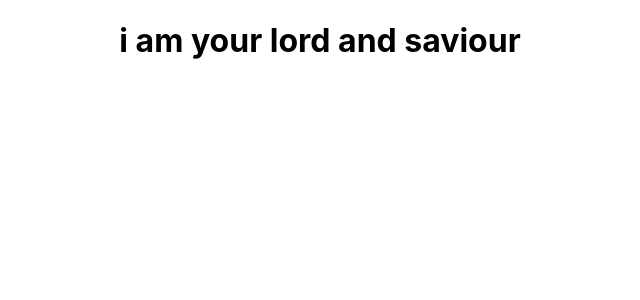
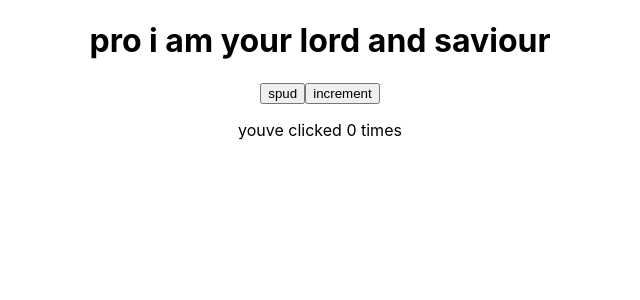
Before and after one commit to jatoad/react, a React (Create React App) app in the folder my-app/: page / in a window 1280 px wide. Shown: the top 300 px of the page, without its empty margins (320-960 px from the left). Built offline with nearby package versions, Linux system fonts and the light colour scheme.

Commit message:
first onClick functions

```diff
--- a/my-app/src/components/StatefulGreeting.js
+++ b/my-app/src/components/StatefulGreeting.js
@@ -1,8 +1,44 @@
 import React from "react";
 
 class StatefulGreeting extends React.Component {
+
+    constructor(props){
+        super(props);
+        this.state = {
+            intro : "pro ",
+            buttonText: "spud",
+            count: 0
+        };
+    }
+
+    handleClick() {
+        this.setState ({
+            intro: this.state.intro === "spoon" ? "pro" : "spoon",
+            buttonText: this.state.buttonText === "spud" ? "red" : "spud",
+        }, ()=> {
+            console.log(this.state.buttonText);
+            console.log(this.state.intro);
+        });
+
+        console.log('new', this.state.buttonText);
+        console.log('new', this.state.intro);
+    }
+
+    incrementCount(){
+        this.setState({
+            count: this.state.count + 1,
+        });
+    }
+
     render(){
-        return <h1> {this.props.greeting} </h1>
+        return(
+            <div>
+                <h1> {this.state.intro} {this.props.greeting}</h1>
+                <button onClick={() => this.handleClick()}> {this.state.buttonText} </button>
+                <button onClick={() => this.incrementCount()}> increment </button>
+                <p>youve clicked {this.state.count} times</p>
+            </div>
+        )
     }
 }
 
```
Also changed, not shown: 1 other file (tests, documents, lock files or other folders).
